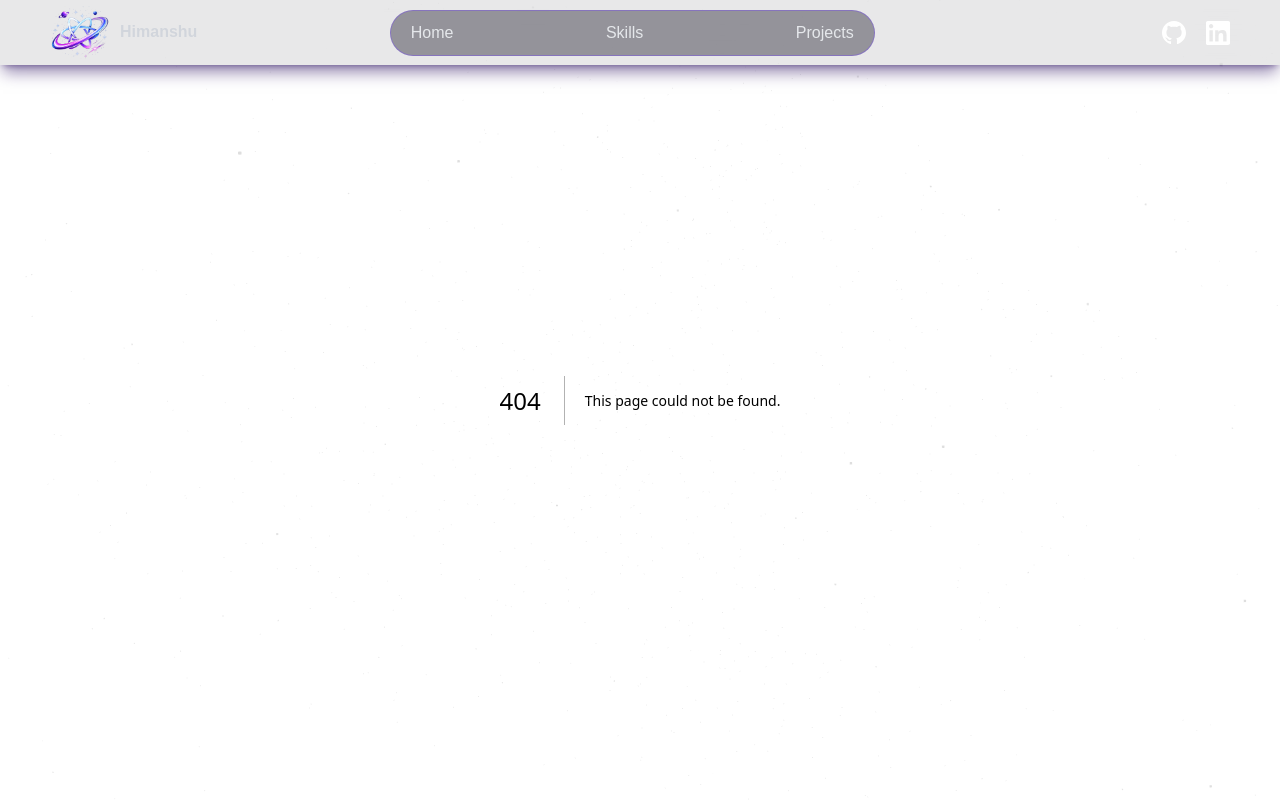
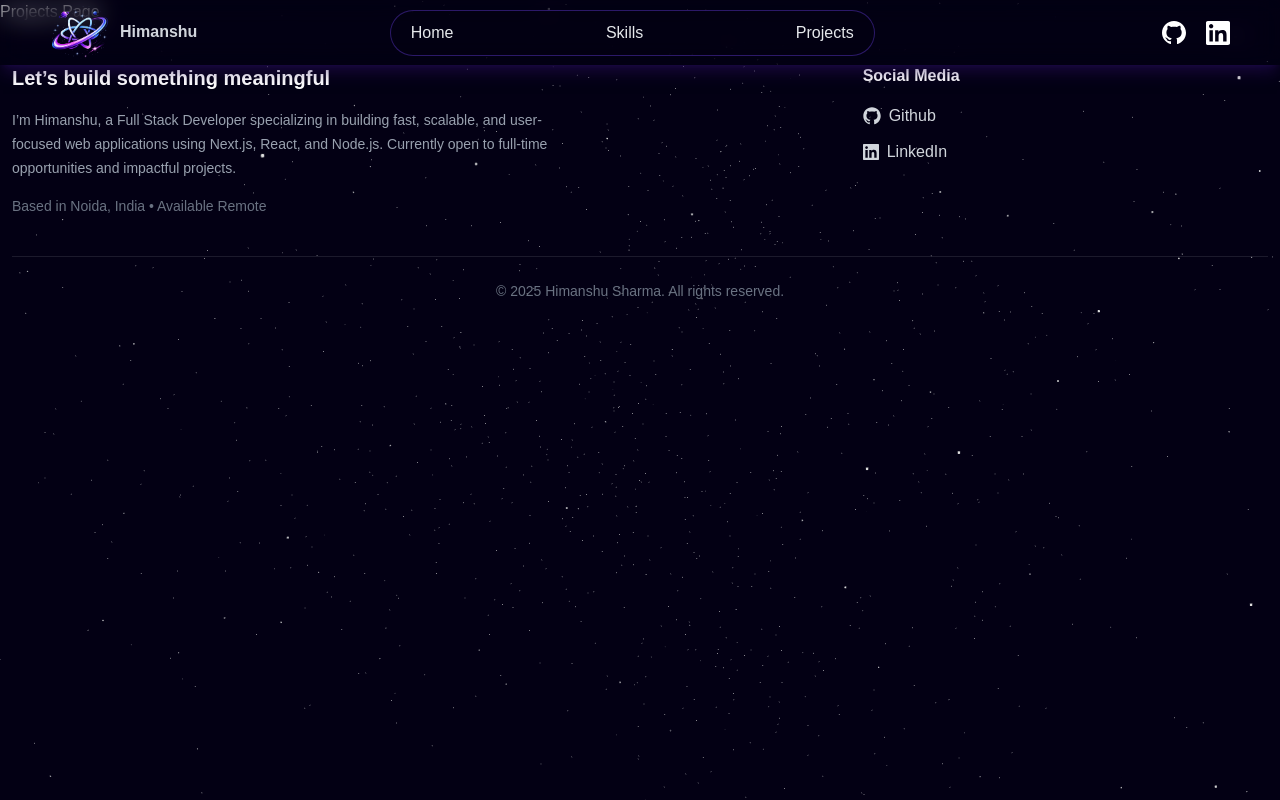
Before and after one commit to Him-ansh-u/portfolio, a Next.js app: page /projects in a window 1280 px wide. Before the commit this address had no page. Shown: the top 800 px of the page. Built offline with nearby package versions, Linux system fonts and the light colour scheme.

Commit message:
feat(): og img fix

```diff
--- a/src/app/layout.tsx
+++ b/src/app/layout.tsx
@@ -27,7 +27,7 @@ export const metadata: Metadata = {
     url: "https://portfolio-him-ansh-us-projects.vercel.app/og_img.webp",
     images: [
       {
-        url: "https://portfolio-him-ansh-us-projects.vercel.app/og-image.png",
+        url: "https://portfolio-him-ansh-us-projects.vercel.app/og_image.webp",
         width: 1200,
         height: 630,
         alt: "Himanshu Sharma Portfolio",
--- /dev/null
+++ b/src/app/projects/page.tsx
@@ -0,0 +1,5 @@
+const Page=() => {
+  return <div>Projects Page</div>;
+};
+
+export default Page;
```
